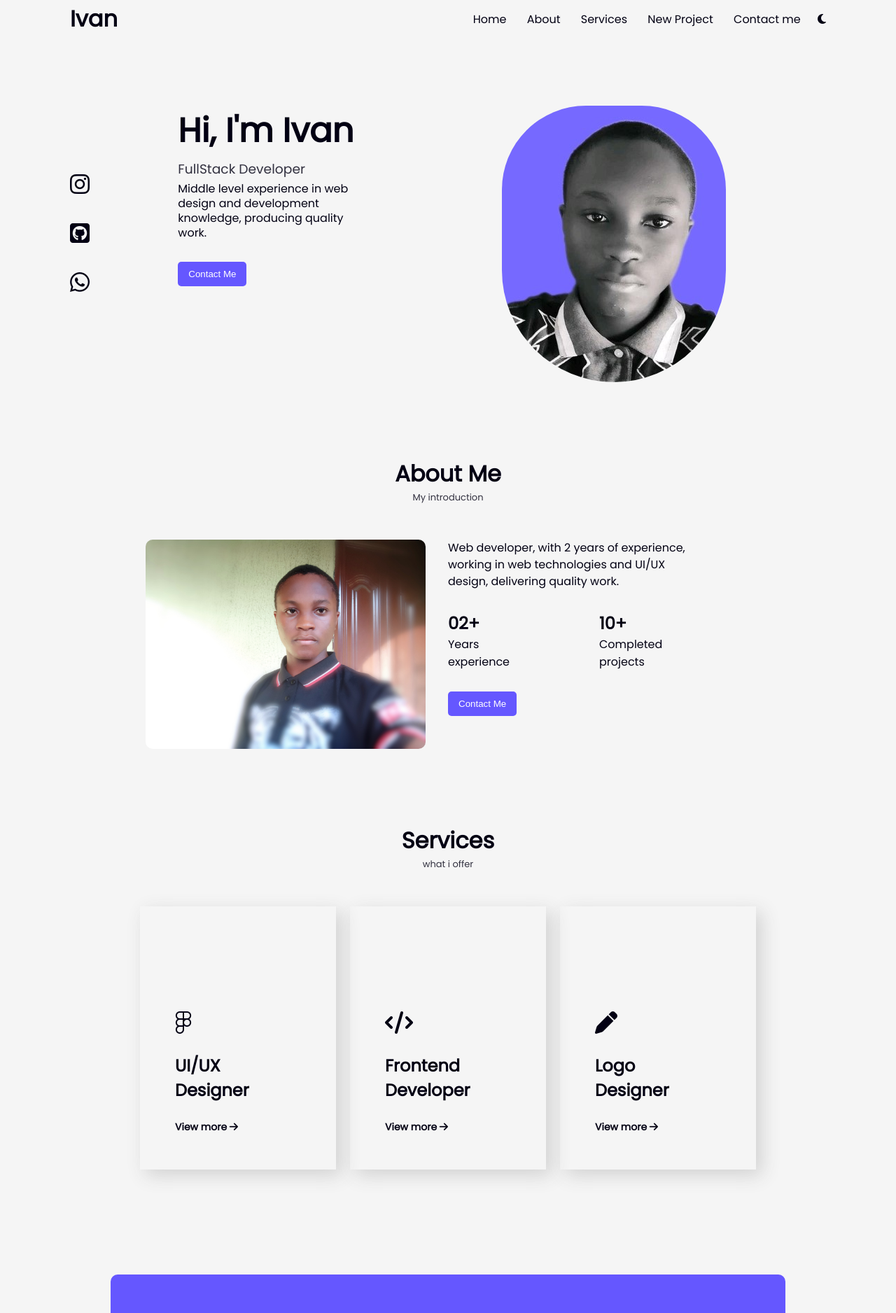
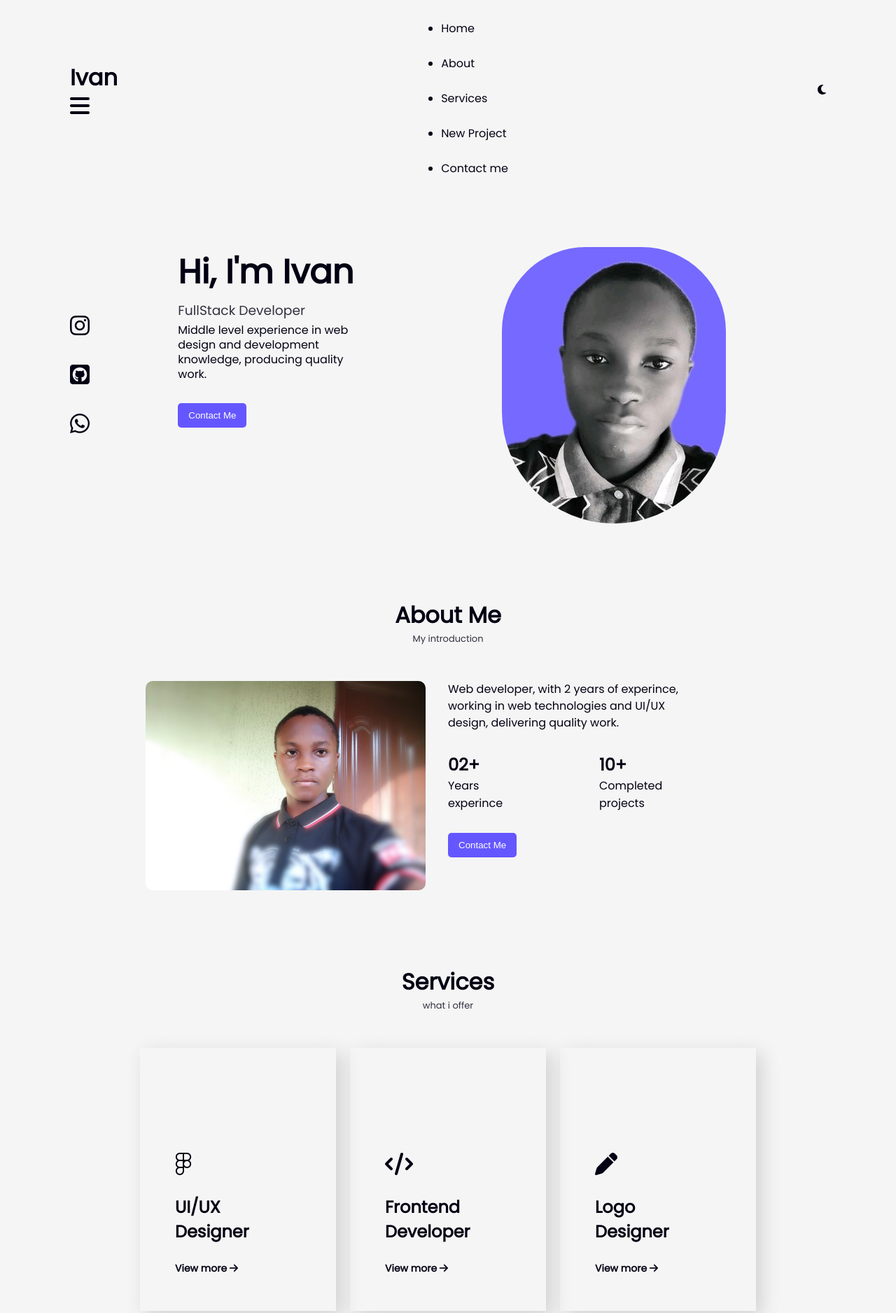
Before and after one commit to Iovan333/Portfolio, a plain HTML site: page index.html in a window 1280 px wide. Shown: the part 27-1903 px from the top of the page at 70% size. Drawn offline with nearby package versions, Linux system fonts and the light colour scheme.

Commit message:
update html

```diff
--- a/index.html
+++ b/index.html
@@ -1,38 +1,51 @@
 <!DOCTYPE html>
 <html lang="en">
   <head>
-    <meta charset="UTF-8">
-    <meta http-equiv="X-UA-Compatible" content="IE=edge">
-    <meta name="viewport" content="width=device-width, initial-scale=1.0">
+    <meta charset="UTF-8" />
+    <meta http-equiv="X-UA-Compatible" content="IE=edge" />
+    <meta name="viewport" content="width=device-width, initial-scale=1.0" />
     <!-- fontawesome -->
-    <script src="https://kit.fontawesome.com/670bda65ab.js" crossorigin="anonymous"></script>
+    <script
+      src="https://kit.fontawesome.com/670bda65ab.js"
+      crossorigin="anonymous"
+    ></script>
     <!-- googlefonts -->
-    <link rel="preconnect" href="https://fonts.googleapis.com">
-    <link rel="preconnect" href="https://fonts.gstatic.com" crossorigin>
-    <link href="https://fonts.googleapis.com/css2?family=Montserrat:wght@400;700;900&family=Poppins:wght@300;400&display=swap" rel="stylesheet">
+    <link rel="preconnect" href="https://fonts.googleapis.com" />
+    <link rel="preconnect" href="https://fonts.gstatic.com" crossorigin />
+    <link
+      href="https://fonts.googleapis.com/css2?family=Montserrat:wght@400;700;900&family=Poppins:wght@300;400&display=swap"
+      rel="stylesheet"
+    />
     <!-- google fonts -->
     <!-- css -->
-    <link rel="stylesheet" href="css/style.css">
+    <link rel="stylesheet" href="css/style.css" />
     <title>Portfolio</title>
   </head>
   <body>
     <div class="b-ody">
       <header class="nav-bar">
-            <div><h1 class="nav-logo">Ivan</h1></div>
-            <div class="nav-links">
-                <a href="" class="nav-items">Home</a>
-                <a href="#about-me" class="nav-items">About</a>
-                <a href="#services" class="nav-items">Services</a>
-                <a href="#new-project" class="nav-items">New Project</a>
-                <a href="#contact-me" class="nav-items">Contact me</a>
+        <div class="toggle">
+          <h1 class="nav-logo">Ivan</h1>
+          <i class="tog fa fa-bars fa-2x" aria-hidden="true"></i>
+        </div>
+        <ul class="nav-links">
+          <a href="" class="nav-items"><li>Home</li></a>
+          <a href="#about-me" class="nav-items"><li>About</li></a>
+          <a href="#services" class="nav-items"><li>Services</li></a>
+          <a href="#new-project" class="nav-items"><li>New Project</li></a>
+          <a href="#contact-me" class="nav-items"><li>Contact me</li></a>
+        </ul>
         <i class="moon fas fa-moon"></i>
-            </div>
       </header>
       <!-- main -->
       <section id="main">
         <div class="socials">
-                <a class="s-links" href="https://www.instagram.com/ivanog333/"><i class="fab fa-instagram fa-2x"></i></a>
-                <a class="s-links" href="https://github.com/Iovan333"><i class="fab fa-github-square fa-2x"></i></a>
+          <a class="s-links" href="https://www.instagram.com/ivanog333/"
+            ><i class="fab fa-instagram fa-2x"></i
+          ></a>
+          <a class="s-links" href="https://github.com/Iovan333"
+            ><i class="fab fa-github-square fa-2x"></i
+          ></a>
           <i class="fab fa-whatsapp fa-2x"></i>
         </div>
         <div class="main-title">
@@ -45,7 +58,7 @@
           <a href=""><button class="contactme-btn">Contact Me</button></a>
         </div>
         <div class="img-div">
-                <img class="mypic" src="css/images/profilepic.jpg" alt="">
+          <img class="mypic" src="css/images/profilepic.jpg" alt="" />
         </div>
       </section>
       <!-- about-me -->
@@ -56,24 +69,24 @@
         </div>
         <div class="about-container">
           <div class="about-pic">
-                    <img class="a-pic" src="css/images/aboutme.jpg" alt="">
+            <img class="a-pic" src="css/images/aboutme.jpg" alt="" />
           </div>
           <div class="about-grid">
             <div class="about-par">
               <div class="par-a">
                 <p class="a-par">
-                                Web developer, with 2 years of experience, working in web technologies
-                                and UI/UX design, delivering quality work.
+                  Web developer, with 2 years of experince, working in web
+                  technologies and UI/UX design, delivering quality work.
                 </p>
               </div>
               <div class="about-num">
                 <div class="exp">
                   <h1 class="num">02+</h1>
-                                <p class="exp-num">Years<br>experience</p>
+                  <p class="exp-num">Years<br />experince</p>
                 </div>
                 <div class="pro">
                   <h1 class="num">10+</h1>
-                                <p class="exp-num">Completed<br>projects</p>
+                  <p class="exp-num">Completed<br />projects</p>
                 </div>
               </div>
             </div>
@@ -90,18 +103,24 @@
         <div class="service-container">
           <div class="service-one">
             <i class="s-icon fab fa-figma fa-2x"></i>
-                    <h1 class="one">UI/UX <br>Designer</h1>
-                    <h3 class="sub-one">View more <i class="fas fa-arrow-right"></i></h3>
+            <h1 class="one">UI/UX <br />Designer</h1>
+            <h3 class="sub-one">
+              View more <i class="fas fa-arrow-right"></i>
+            </h3>
           </div>
           <div class="service-one">
             <i class="s-icon fas fa-code fa-2x"></i>
-                    <h1 class="one">Frontend <br>Developer</h1>
-                    <h3 class="sub-one">View more <i class="fas fa-arrow-right"></i></h3>
+            <h1 class="one">Frontend <br />Developer</h1>
+            <h3 class="sub-one">
+              View more <i class="fas fa-arrow-right"></i>
+            </h3>
           </div>
           <div class="service-one">
             <i class="s-icon fas fa-pen fa-2x"></i>
-                    <h1 class="one">Logo <br>Designer</h1>
-                    <h3 class="sub-one">View more <i class="fas fa-arrow-right"></i></h3>
+            <h1 class="one">Logo <br />Designer</h1>
+            <h3 class="sub-one">
+              View more <i class="fas fa-arrow-right"></i>
+            </h3>
           </div>
         </div>
       </section>
@@ -109,8 +128,13 @@
       <section id="new-project">
         <div class="new-project-container">
           <h1 class="project-title">You have a new project</h1>
-                <p class="project-sub">Contact me now and get a 30% discount on your new project</p>
-                <a href=""><button class="project-btn">Contact Me <i class="fas fa-arrow-right"></i> </button></a>
+          <p class="project-sub">
+            Contact me now and get a 30% discount on your new project
+          </p>
+          <a href=""
+            ><button class="project-btn">
+              Contact Me <i class="fas fa-arrow-right"></i></button
+          ></a>
         </div>
       </section>
       <!-- contact-me -->
@@ -122,24 +146,29 @@
         <div class="contact-container">
           <div class="contact">
             <div class="con">
-                        <i class="con-icon fas fa-phone fa-2x"></i><h1 class="con-titles">Call ME</h1>
+              <i class="con-icon fas fa-phone fa-2x"></i>
+              <h1 class="con-titles">Call ME</h1>
             </div>
             <h4 class="con-subs">+2348136238743</h4>
             <div class="con">
-                        <i class="con-icon fas fa-envelope fa-2x"></i><h1 class="con-titles">Email</h1>
+              <i class="con-icon fas fa-envelope fa-2x"></i>
+              <h1 class="con-titles">Email</h1>
             </div>
             <h4 class="con-subs">ivanoghene3@gmail.com</h4>
             <div class="con">
-                        <i class="con-icon fas fa-compass fa-2x"></i><h1 class="con-titles">Location</h1>
+              <i class="con-icon fas fa-compass fa-2x"></i>
+              <h1 class="con-titles">Location</h1>
             </div>
             <h4 class="con-subs">idjedo new layout, otokutu.</h4>
           </div>
           <form action="mailto:ivanoghene3@gmail.com" class="contact-inputs">
-                    <input type="text" id="name" placeholder="name">
-                    <input type="email" id="email" placeholder="email">
-                    <input type="text" id="project" placeholder="project">
-                    <input type="text" id="message" placeholder="message">
-                    <button class="con-btn">Send Message <i class="fas fa-share"></i></button>
+            <input type="text" id="name" placeholder="name" />
+            <input type="email" id="email" placeholder="email" />
+            <input type="text" id="project" placeholder="project" />
+            <input type="text" id="message" placeholder="message" />
+            <button class="con-btn">
+              Send Message <i class="fas fa-share"></i>
+            </button>
           </form>
         </div>
       </section>
```
Lines whose indentation alone changed are shown as unchanged.
